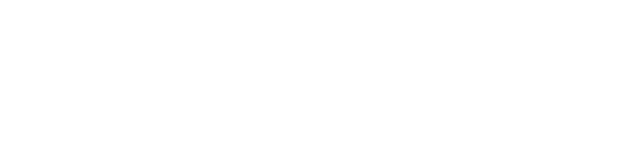
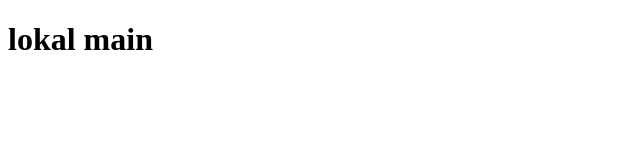
Before and after one commit to Hnatusiv-Bohdan/forRepo, a plain HTML site: page folder11/index.html in a window 1280 px wide. Shown: the whole page, without its empty margins (0-640 px from the left). Drawn offline with Linux system fonts and the light colour scheme.

Commit message:
Local commit

```diff
--- a/folder11/index.html
+++ b/folder11/index.html
@@ -6,6 +6,6 @@
 	<title>Document</title>
 </head>
 <body>
-
+	<h1>lokal main</h1>
 </body>
 </html>
```
